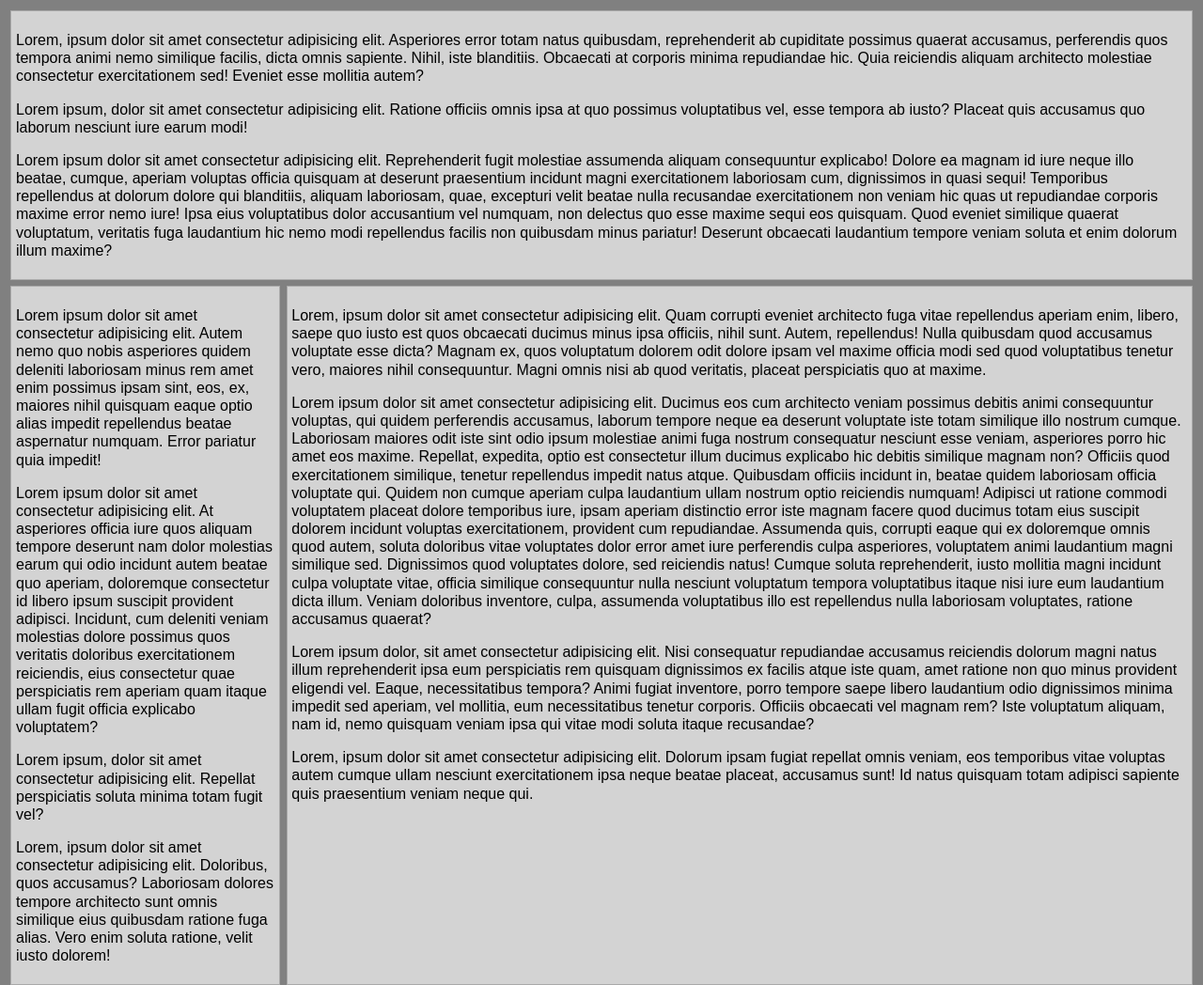
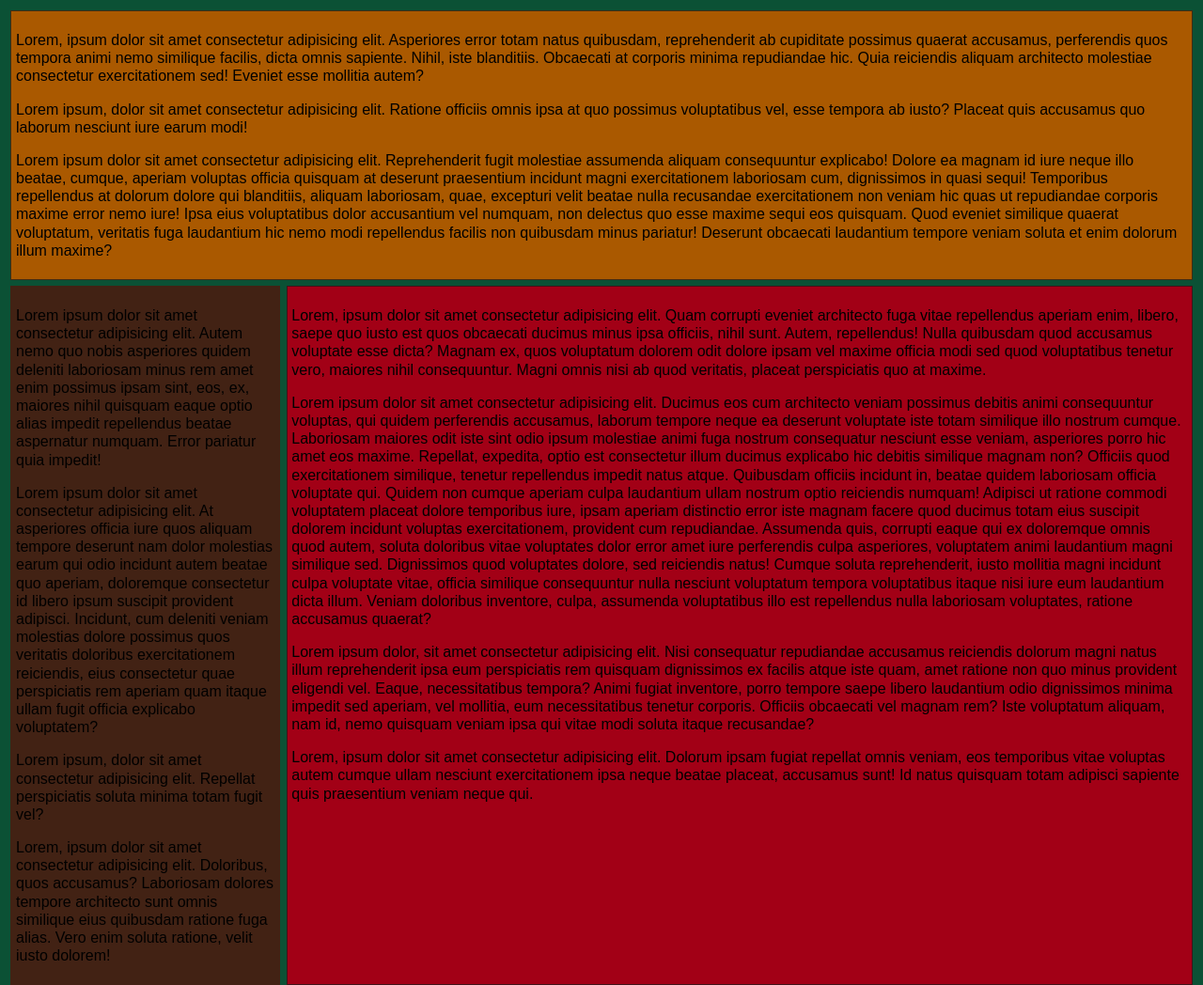
Before and after one commit to floh1695/media-query-warmup, a website: page public/index.html in a window 1280 px wide. Shown: the top 1048 px of the page at 94% size. Drawn offline with Linux system fonts and the light colour scheme.

Commit message:
Changed style to a barfy color. Must repair

```diff
--- a/public/index.html
+++ b/public/index.html
@@ -9,7 +9,7 @@
 </head>
 
 <body class="body body-style body-font">
-  <section class="a-container section-style">
+  <section class="a-container section-style a-style">
     <p>Lorem, ipsum dolor sit amet consectetur adipisicing elit. Asperiores error totam natus quibusdam, reprehenderit ab cupiditate
       possimus quaerat accusamus, perferendis quos tempora animi nemo similique facilis, dicta omnis sapiente. Nihil, iste
       blanditiis. Obcaecati at corporis minima repudiandae hic. Quia reiciendis aliquam architecto molestiae consectetur
@@ -27,7 +27,7 @@
   </section>
 
   <section class="bc-container">
-    <section class="b-container section-style">
+    <section class="b-container section-style b-style">
       <p>Lorem ipsum dolor sit amet consectetur adipisicing elit. Autem nemo quo nobis asperiores quidem deleniti laboriosam
         minus rem amet enim possimus ipsam sint, eos, ex, maiores nihil quisquam eaque optio alias impedit repellendus beatae
         aspernatur numquam. Error pariatur quia impedit!</p>
@@ -40,7 +40,7 @@
         sunt omnis similique eius quibusdam ratione fuga alias. Vero enim soluta ratione, velit iusto dolorem!</p>
     </section>
 
-    <section class="c-container section-style">
+    <section class="c-container section-style c-style">
       <p>Lorem, ipsum dolor sit amet consectetur adipisicing elit. Quam corrupti eveniet architecto fuga vitae repellendus aperiam
         enim, libero, saepe quo iusto est quos obcaecati ducimus minus ipsa officiis, nihil sunt. Autem, repellendus! Nulla
         quibusdam quod accusamus voluptate esse dicta? Magnam ex, quos voluptatum dolorem odit dolore ipsam vel maxime officia
@@ -72,7 +72,7 @@
     </section>
   </section>
 
-  <section class="d-container section-style">
+  <section class="d-container section-style d-style">
     <p>Lorem ipsum, dolor sit amet consectetur adipisicing elit. Accusamus ad deleniti nesciunt non quos cumque commodi, libero
       alias voluptatibus vero asperiores? Unde, quod laudantium debitis blanditiis officiis animi at reprehenderit!</p>
     <p>Lorem ipsum dolor sit amet consectetur adipisicing elit. Quod dolores provident, nostrum dolor accusamus, sequi id temporibus,
--- a/public/screen.css
+++ b/public/screen.css
@@ -7,7 +7,7 @@
 }
 
 .body-style {
-  background-color: grey;
+  background-color: #0B5135;
 }
 
 .body-font {
@@ -19,6 +19,21 @@
   background-color: lightgrey;
   margin: .2em;
   padding: .3em;
+}
+
+.a-style, .d-style {
+  border-color: #422C14;
+  background-color: #AA5900;
+}
+
+.b-style {
+  border-color: #422214;
+  background-color: #422214;
+}
+
+.c-style {
+  border-color: #3F1319;
+  background-color: #A20016;
 }
 
 /* Phone display */
```
